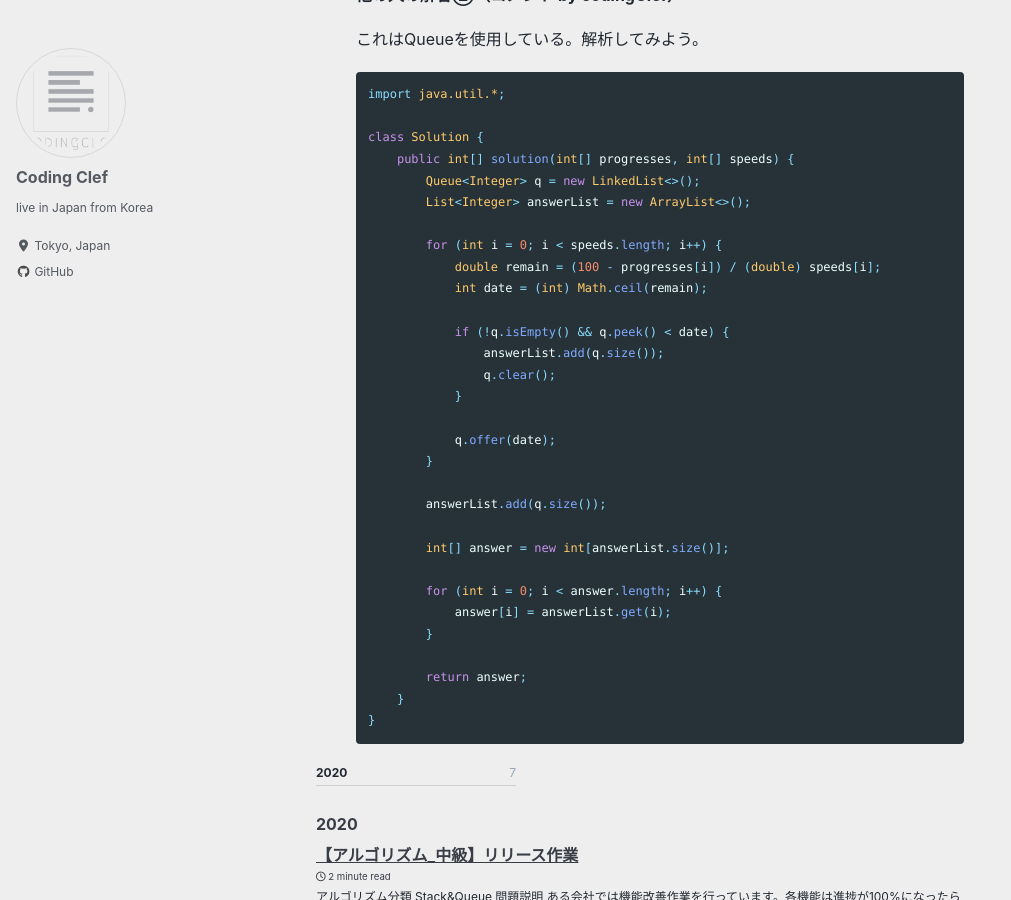
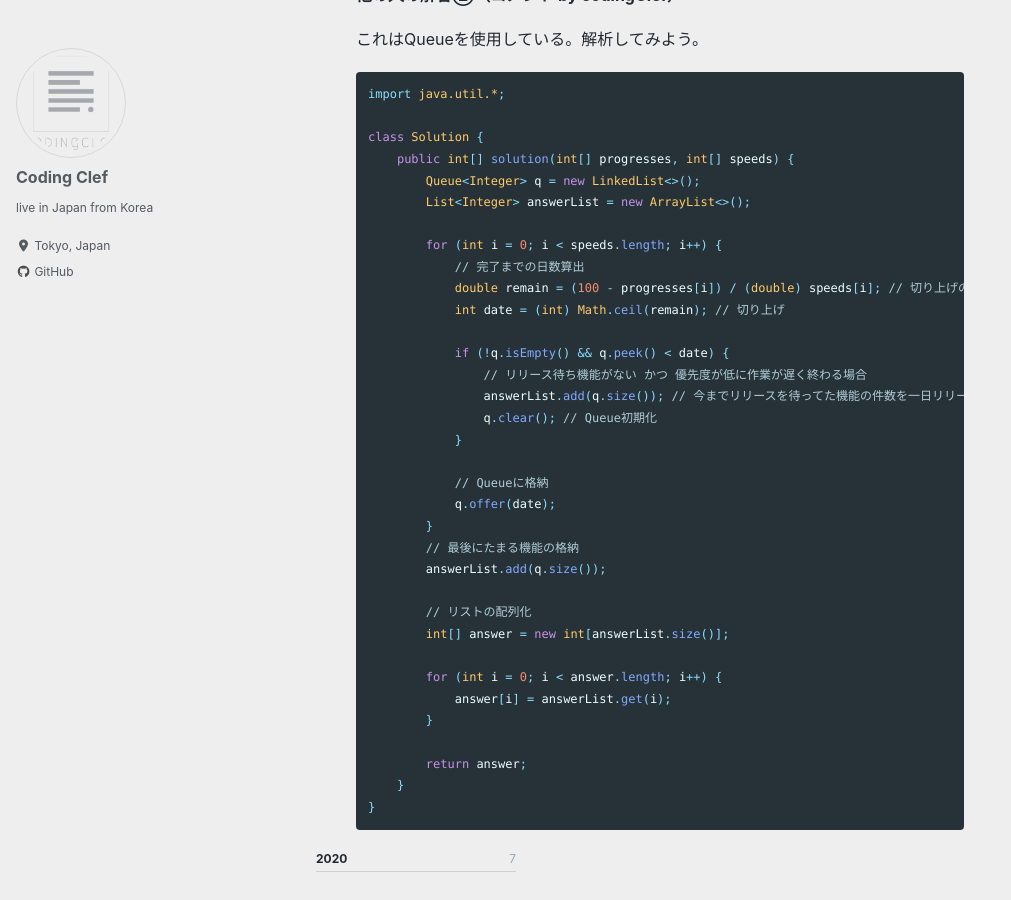
Before and after one commit to codingclef/codingclef.github.io, a Jekyll site: the page built from _posts/2020-03-06-algorithm-middle-queue-release.md, in a window 1280 px wide and 900 px high, scrolled down 4295 px. Shown: the whole window, without its empty margins (0-1011 px from the left). Built offline with Jekyll 4.4.1, drawn with Linux system fonts in a browser that asks for light colours; cached includes are drawn as plain includes; nearby versions of some CDN libraries; comment, search, counter and statistics services are not loaded.

Commit message:
他の人の解答にコメント付け

```diff
--- a/_posts/2020-03-06-algorithm-middle-queue-release.md
+++ b/_posts/2020-03-06-algorithm-middle-queue-release.md
@@ -201,19 +201,23 @@ category: java
           List<Integer> answerList = new ArrayList<>();
 
           for (int i = 0; i < speeds.length; i++) {
-              double remain = (100 - progresses[i]) / (double) speeds[i];
-              int date = (int) Math.ceil(remain);
+              // 完了までの日数算出
+              double remain = (100 - progresses[i]) / (double) speeds[i]; // 切り上げのため、double型で演算
+              int date = (int) Math.ceil(remain); // 切り上げ
 
               if (!q.isEmpty() && q.peek() < date) {
-                  answerList.add(q.size());
-                  q.clear();
+                  // リリース待ち機能がない かつ 優先度が低に作業が遅く終わる場合
+                  answerList.add(q.size()); // 今までリリースを待ってた機能の件数を一日リリース数として格納
+                  q.clear(); // Queue初期化
               }
 
+              // Queueに格納
               q.offer(date);
           }
-
+          // 最後にたまる機能の格納
           answerList.add(q.size());
 
+          // リストの配列化
           int[] answer = new int[answerList.size()];
 
           for (int i = 0; i < answer.length; i++) {
```
